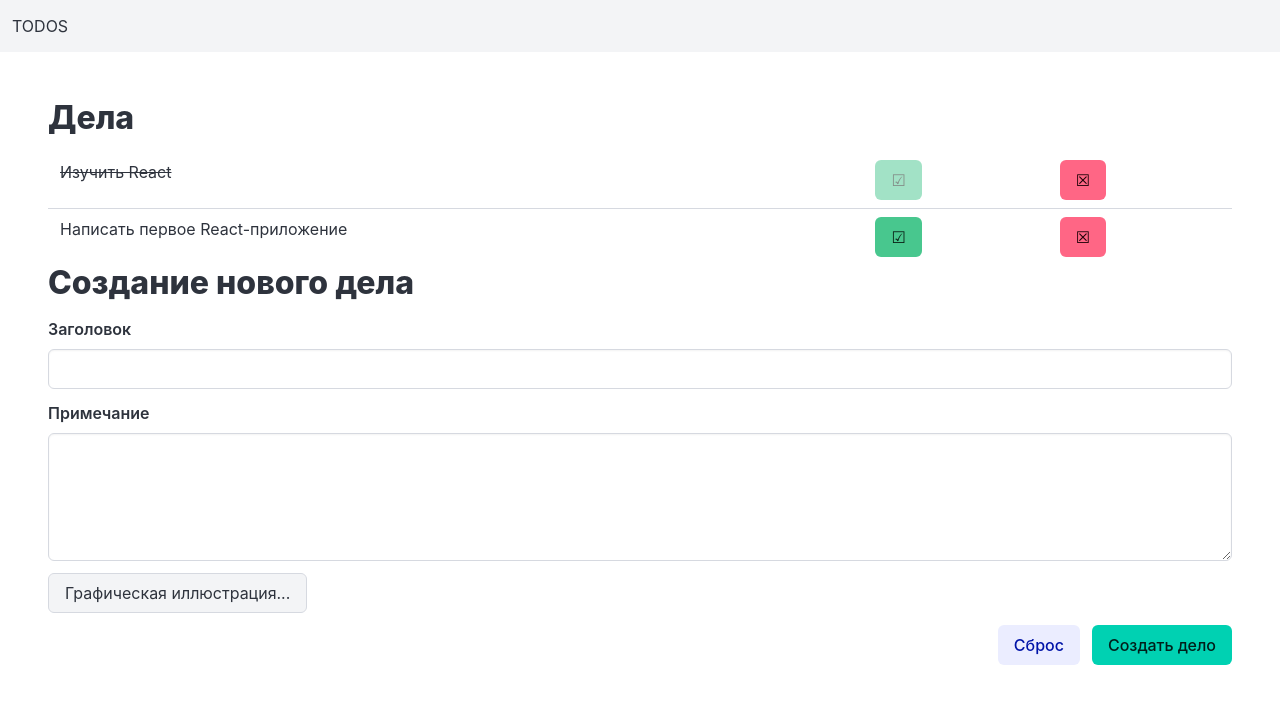
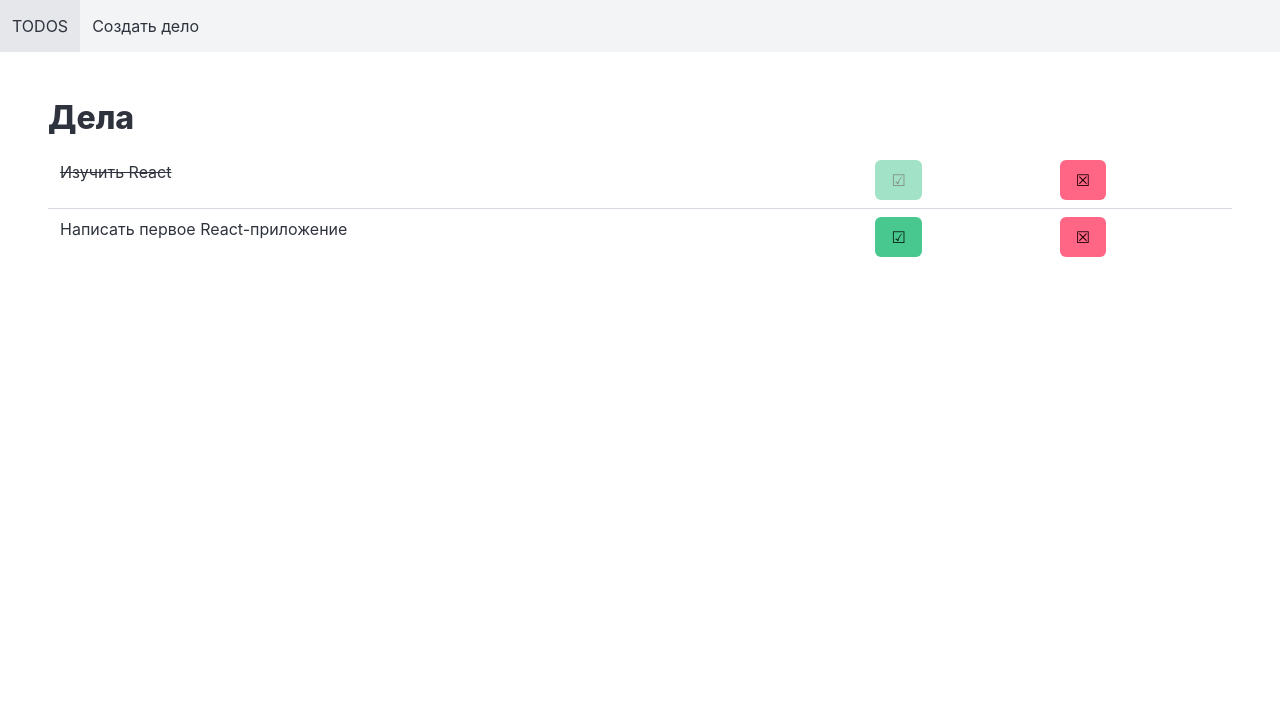
Before and after one commit to AntonBobylev/todos, a React (Create React App) app: page / in a window 1280 px wide. Shown: the top 704 px of the page. Built offline with nearby package versions, Linux system fonts and the light colour scheme.

Commit message:
Navigation added

```diff
--- a/package.json
+++ b/package.json
@@ -9,6 +9,7 @@
     "bulma": "^1.0.0",
     "react": "^18.2.0",
     "react-dom": "^18.2.0",
+    "react-router-dom": "^6.22.3",
     "react-scripts": "5.0.1",
     "web-vitals": "^2.1.4"
   },
--- a/src/App.js
+++ b/src/App.js
@@ -2,6 +2,8 @@
 
 import TodoList from './TodoList';
 import TodoAdd from './TodoAdd';
+
+import {HashRouter, Routes, Route, NavLink} from 'react-router-dom';
 
 const date1 = new Date (2021, 7, 19, 14,5);
 const date2 = new Date (2021, 7, 19, 15,23);
@@ -28,29 +30,72 @@
     {
         super(props);
 
-        this.state = {data: initialData};
+        this.state = {data: initialData, showMenu: false};
 
         this.setDone = this.setDone.bind(this);
         this.delete = this.delete.bind(this);
         this.add = this.add.bind(this);
+
+        this.showMenu = this.showMenu.bind(this);
     }
 
     render()
     {
         return (
-            <div>
+            <HashRouter>
                 <nav className="navbar is-light">
                     <div className="navbar-brand">
-                        <span className="navbar-item is-uppercase">
+                        <NavLink to="/"
+                                 className={({isActive}) =>
+                                     "navbar-item is-uppercase" + (isActive ? " is-active" : "")
+                                 }
+                        >
                             Todos
-                        </span>
+                        </NavLink>
+                        <a href="/"
+                           className={this.state.showMenu ? "navbar-burger is-active" : "navbar-burger"}
+                           onClick={this.showMenu}
+                        >
+                            <span></span>
+                            <span></span>
+                            <span></span>
+                            <span></span>
+                       </a>
+                    </div>
+                    <div className={this.state.showMenu ? "navbar-menu is-active" : "navbar-menu"}
+                         onClick={this.showMenu}
+                    >
+                        <div className="navbar-start">
+                            <NavLink to="/add"
+                                     className={({isActive}) =>
+                                         "navbar-item" + (isActive ? " is-active" : "")
+                                     }
+                            >
+                                Создать дело
+                            </NavLink>
+                        </div>
                     </div>
                 </nav>
                 <main className="content px-6 mt-6">
-                    <TodoList list={this.state.data} setDone={this.setDone} delete={this.delete} />
-                    <TodoAdd add={this.add}/>
+                    <Routes>
+                        <Route
+                            path="/"
+                            element={
+                                <TodoList list={this.state.data}
+                                          setDone={this.setDone}
+                                          delete={this.delete}
+                                />
+                            }
+                        />
+                        <Route
+                            path="/add"
+                            element={
+                                <TodoAdd add={this.add}/>
+                            }
+                        />
+                    </Routes>
                 </main>
-            </div>
+            </HashRouter>
         );
     }
 
@@ -78,4 +123,11 @@
         this.state.data.push(deed);
         this.setState((state) => ({}));
     }
+
+    showMenu(evt)
+    {
+        evt.preventDefault();
+
+        this.setState((state) => ({showMenu: !state.showMenu}));
+    }
 };
```
Also changed, not shown: 1 other file (tests, documents, lock files or other folders).
